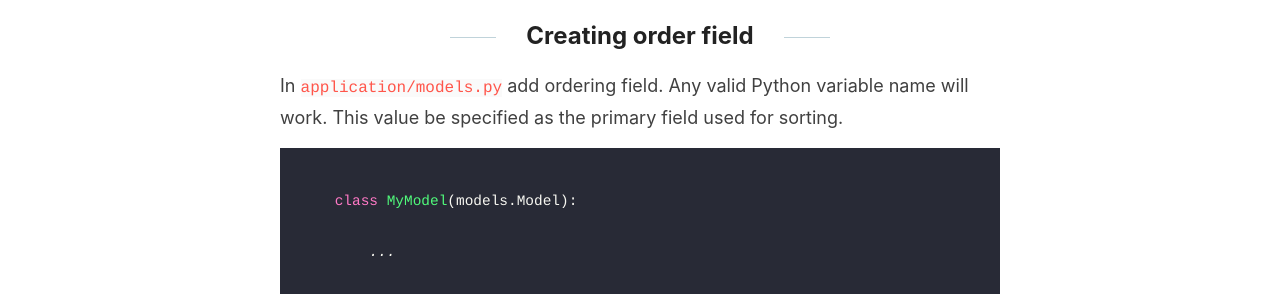
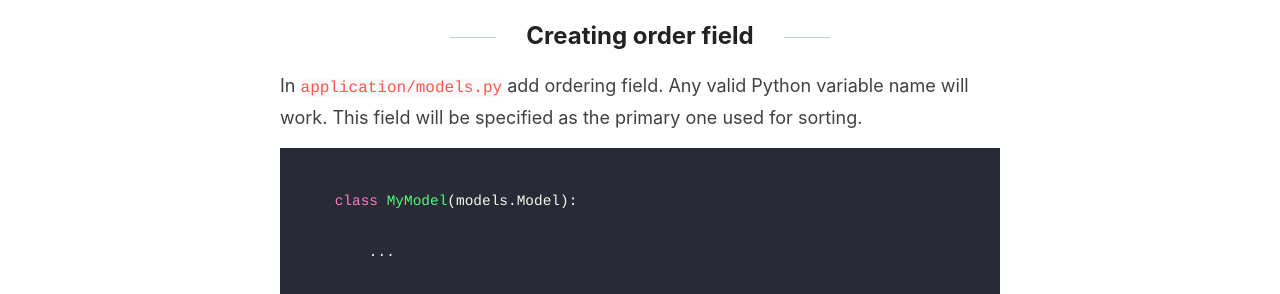
Before and after one commit to XAP-Software/XAP-Software.github.io, a Jekyll site: the page built from _posts/2022-04-28-django_admin_sortable2.md, in a window 1280 px wide. Shown: the part 959-1253 px from the top of the page. Built offline with Jekyll 4.4.1, drawn with Linux system fonts in a browser that asks for light colours.

Commit message:
Update _posts/2022-04-28-django_admin_sortable2.md

````diff
--- a/_posts/2022-04-28-django_admin_sortable2.md
+++ b/_posts/2022-04-28-django_admin_sortable2.md
@@ -32,7 +32,7 @@ Now you need to include this package into your `settings.py` file:
 ```
 ## Creating order field
 
-In `application/models.py` add ordering field. Any valid Python variable name will work. This value be specified as the primary field used for sorting.
+In `application/models.py` add ordering field. Any valid Python variable name will work. This field will be specified as the primary one used for sorting.
 
 ```python
 
````
